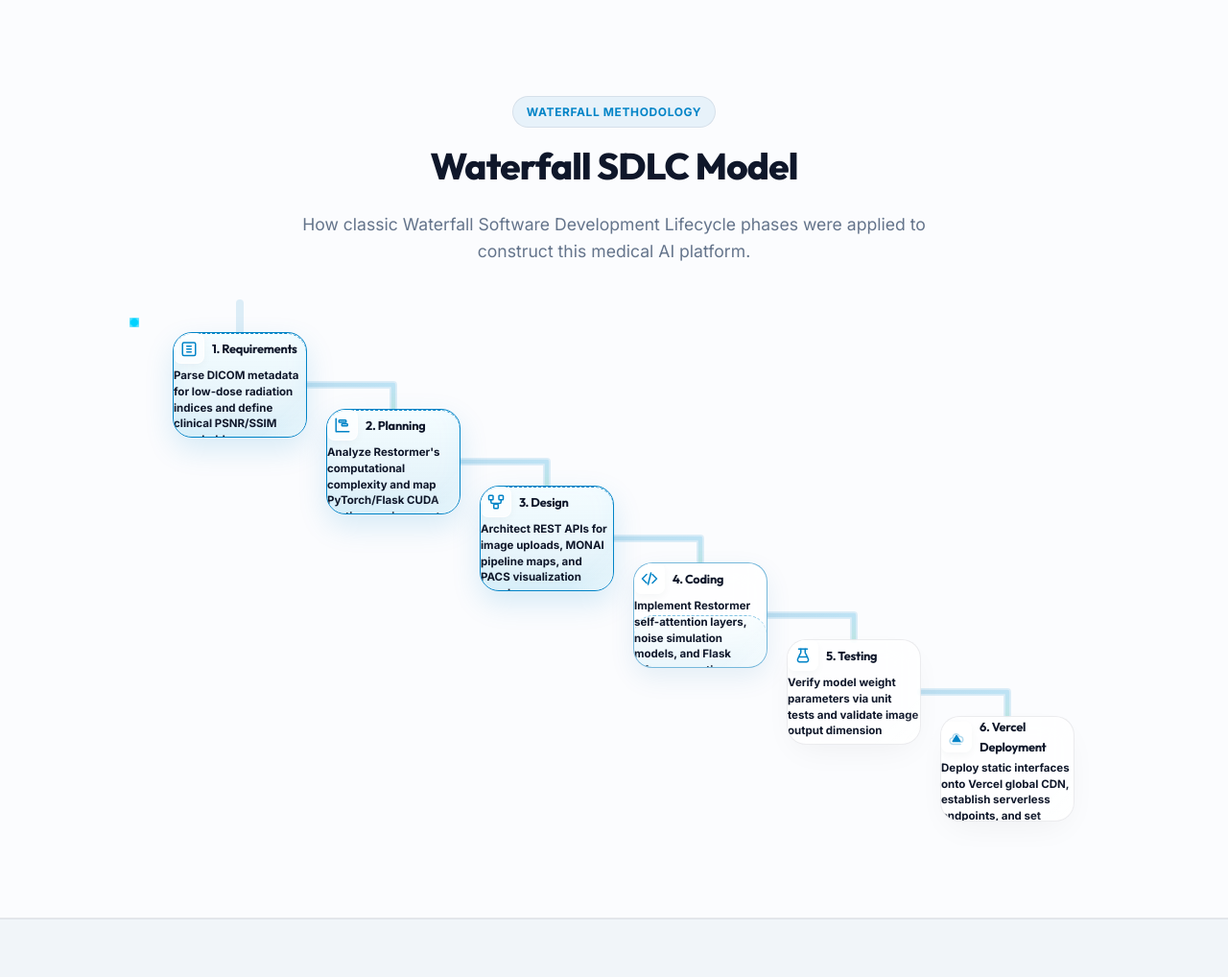
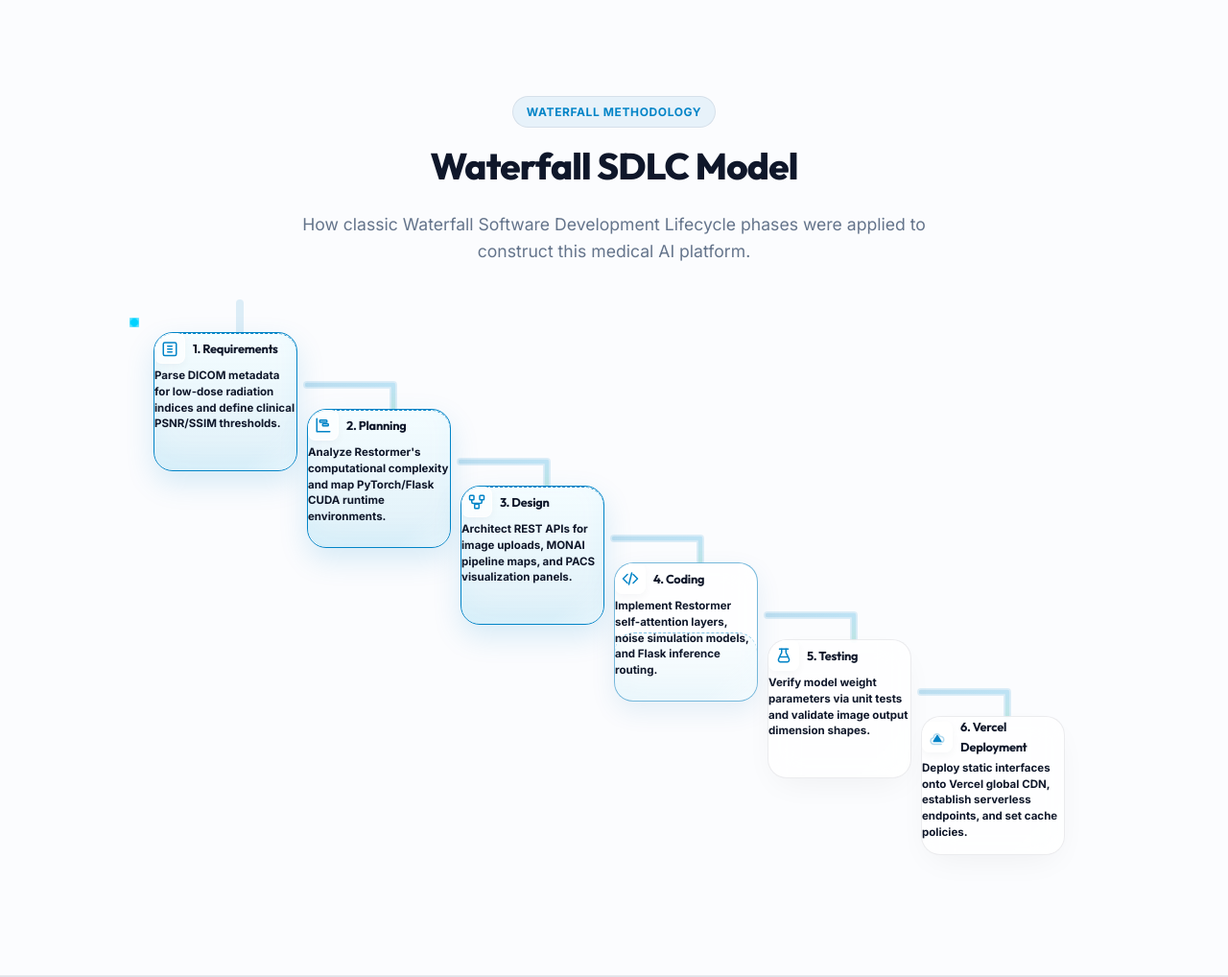
Before and after one commit to Karthik7661/LOW-DOSE-PET-ENHANCEMENT, a Flask app: page / in a window 1280 px wide. Shown: the part 4526-5544 px from the top of the page at 96% size. Run offline with Flask 3, Linux system fonts and the light colour scheme; parts of the project's set-up code (start-up, migrations or seed data) failed here and were passed over.

Commit message:
Resize boxes to 150px by 145px and update SVG paths to prevent text overflow

```diff
--- a/static/css/styles.css
+++ b/static/css/styles.css
@@ -1808,7 +1808,7 @@ h1, h2, h3, h4 {
     position: relative;
     width: 1000px;
     margin: 40px auto 0 auto;
-    height: 520px;
+    height: 580px;
     display: block;
 }
 
@@ -1821,12 +1821,12 @@ h1, h2, h3, h4 {
 
 /* Diagonal staircase coordinate mapping with uniform sizes and gaps */
 @media (min-width: 1024px) {
-    .waterfall-card-1 { left: 40px; top: 10px; width: 140px; height: 110px; }
-    .waterfall-card-2 { left: 200px; top: 90px; width: 140px; height: 110px; }
-    .waterfall-card-3 { left: 360px; top: 170px; width: 140px; height: 110px; }
-    .waterfall-card-4 { left: 520px; top: 250px; width: 140px; height: 110px; }
-    .waterfall-card-5 { left: 680px; top: 330px; width: 140px; height: 110px; }
-    .waterfall-card-6 { left: 840px; top: 410px; width: 140px; height: 110px; }
+    .waterfall-card-1 { left: 20px; top: 10px; width: 150px; height: 145px; }
+    .waterfall-card-2 { left: 180px; top: 90px; width: 150px; height: 145px; }
+    .waterfall-card-3 { left: 340px; top: 170px; width: 150px; height: 145px; }
+    .waterfall-card-4 { left: 500px; top: 250px; width: 150px; height: 145px; }
+    .waterfall-card-5 { left: 660px; top: 330px; width: 150px; height: 145px; }
+    .waterfall-card-6 { left: 820px; top: 410px; width: 150px; height: 145px; }
 
     .waterfall-mobile-drop-line {
         display: none !important;
--- a/templates/index.html
+++ b/templates/index.html
@@ -730,7 +730,7 @@
 
                 <!-- The Desktop stepped waterfall background SVG flow -->
                 <div class="waterfall-vector-canvas" style="position: absolute; top: 0; left: 0; width: 100%; height: 100%; z-index: 1; pointer-events: none;">
-                    <svg width="100%" height="100%" viewBox="0 0 1000 520" preserveAspectRatio="none" style="overflow: visible;">
+                    <svg width="100%" height="100%" viewBox="0 0 1000 580" preserveAspectRatio="none" style="overflow: visible;">
                         <defs>
                             <linearGradient id="waterGrad" x1="0%" y1="0%" x2="100%" y2="100%">
                                 <stop offset="0%" stop-color="var(--color-primary)" />
```
